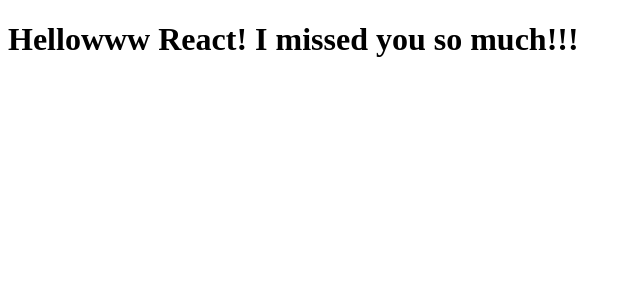
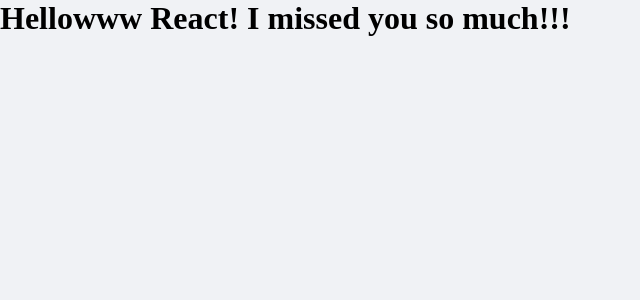
Before and after one commit to MorenaNobre/Ignite-Moneyrr, a React (Create React App) app: page / in a window 1280 px wide. Shown: the top 300 px of the page, without its empty margins (0-640 px from the left). Built offline with nearby package versions, Linux system fonts and the light colour scheme.

Commit message:
setting global styles

```diff
--- a/package.json
+++ b/package.json
@@ -6,6 +6,7 @@
     "react": "^17.0.2",
     "react-dom": "^17.0.2",
     "react-scripts": "4.0.3",
+    "styled-components": "^5.3.0",
     "web-vitals": "^1.0.1"
   },
   "devDependencies": {
@@ -16,6 +17,7 @@
     "@types/node": "^12.0.0",
     "@types/react": "^17.0.0",
     "@types/react-dom": "^17.0.0",
+    "@types/styled-components": "^5.1.12",
     "typescript": "^4.1.2"
   },
   "scripts": {
--- a/public/index.html
+++ b/public/index.html
@@ -3,6 +3,7 @@
   <head>
     <meta charset="utf-8" />
     <meta name="viewport" content="width=device-width, initial-scale=1" />
+    <link rel="shortcut icon" href="favicon.png" type="image/png">
     <title>Moneyrr</title>
   </head>
   <body>
--- a/src/App.tsx
+++ b/src/App.tsx
@@ -1,7 +1,10 @@
+import { GlobalStyle } from "./Styles/global";
+
 export function App() {
   return (
     <div className="App">
       <h1>Hellowww React! I missed you so much!!!</h1>
+      <GlobalStyle />
     </div>
   );
 }
--- /dev/null
+++ b/src/Styles/global.ts
@@ -0,0 +1,44 @@
+import {createGlobalStyle} from 'styled-components'
+
+export const GlobalStyle = createGlobalStyle`
+  :root {
+    --background: #f0f2f5;
+    --red: #e52e4d;
+    --blue: #5429cc;
+    --blue-light: #6933ff;
+    --text-title: #363f5f;
+    --text-body: #969cb3;
+    --background: #f0f2f5;
+    --shape: #ffffff;
+  }
+
+  * {
+    margin: 0;
+    padding: 0;
+    box-sizing: border-box;
+  }
+
+  html {
+    @media (max-width: 1080px) {
+      font-size: 93.75%;
+    }
+
+    @media (max-width: 720px) {
+      font-size: 87.5%;
+    }
+  }
+
+  body {
+    background: var(--background);
+    -webkit-font-smoothing: antialiased;
+  }
+
+  button {
+    cursor: pointer;
+  }
+
+  [disabled] {
+    opacity: 0.6;
+    cursor: not-allowed;
+  }
+`
```
Also changed, not shown: 1 other file (tests, documents, lock files or other folders).
